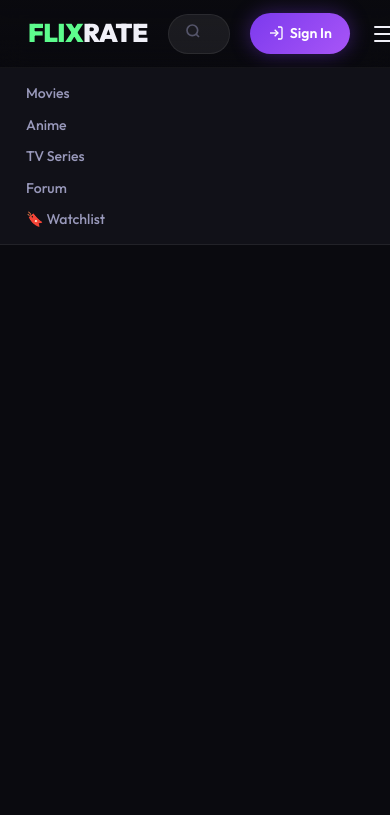
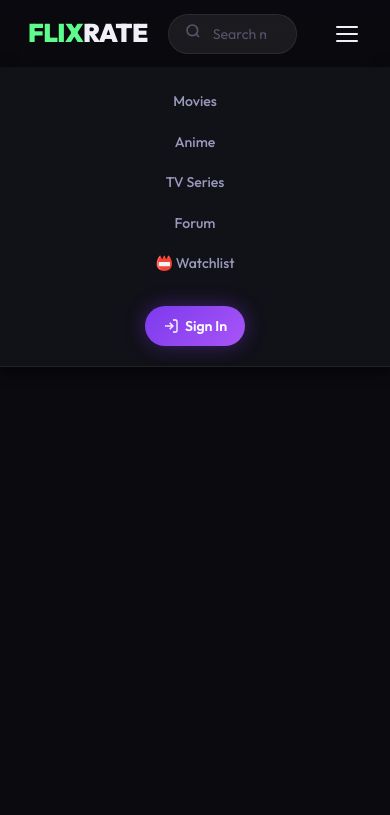
Before and after one commit to matthydmns028/FlixRate, a plain HTML site: page index.html in a window 390 px wide. Both pictures are taken after a click on the button "Toggle navigation". Shown: the top 815 px of the page. Drawn offline with Linux system fonts and the light colour scheme; no server answers.

Commit message:
Update untuk Responsivitas di Mobile

```diff
--- a/css/style.css
+++ b/css/style.css
@@ -923,18 +923,19 @@ textarea {
 
 /* ── Responsive ──────────────────────────────────────────── */
 @media (max-width: 900px) {
-  .nav-links {
+  .nav-actions {
     display: none;
   }
   .nav-toggle {
     display: flex;
+    margin-left: auto;
   }
   .nav-search {
     max-width: 260px;
+    margin-right: 15px; /* optional spacing */
   }
 
-  .nav-menu--open + .nav-links,
-  .nav-links.nav-menu--open {
+  .nav-actions.nav-menu--open {
     display: flex;
     position: absolute;
     top: var(--nav-height);
@@ -943,8 +944,21 @@ textarea {
     background: var(--bg-secondary);
     border-bottom: 1px solid var(--border);
     flex-direction: column;
-    align-items: flex-start;
-    padding: 12px;
+    align-items: center;
+    padding: 20px;
+    gap: 20px;
+    box-shadow: 0 4px 12px rgba(0,0,0,0.5);
+  }
+
+  .nav-actions.nav-menu--open .nav-links {
+    flex-direction: column;
+    align-items: center;
+    gap: 15px;
+    margin: 0;
+  }
+
+  .nav-actions.nav-menu--open #nav-user-area {
+    margin-top: 10px;
   }
 
   .row-prev,
--- a/index.html
+++ b/index.html
@@ -62,18 +62,20 @@
         ></div>
       </div>
 
+      <div class="nav-actions" id="nav-menu">
         <!-- Nav links -->
-      <ul class="nav-links" id="nav-menu" role="navigation">
+        <ul class="nav-links" role="navigation">
           <li><a href="browse.html?type=movie">Movies</a></li>
           <li><a href="browse.html?type=anime">Anime</a></li>
           <li><a href="browse.html?type=tv">TV Series</a></li>
           <li><a href="forum.html">Forum</a></li>
-        <li><a href="watchlist.html">🔖 Watchlist</a></li>
+          <li><a href="watchlist.html">📛 Watchlist</a></li>
         </ul>
 
         <!-- User area -->
         <div id="nav-user-area">
           <!-- Populated by auth.js -->
+        </div>
       </div>
 
       <!-- Mobile toggle -->
@@ -445,7 +447,8 @@
 
     <script src="js/auth.js"></script>
 
-    <script src="js/api.js"></script><script src="js/global_search.js"></script>
+    <script src="js/api.js"></script>
+    <script src="js/global_search.js"></script>
     <script src="js/colorExtractor.js"></script>
     <script src="js/hero.js"></script>
     <script type="module" src="js/contextmenu.js"></script>
```
Also changed, not shown: browse.html (+5 -3 lines), detail.html (+5 -4 lines), forum.html (+4 -2 lines), profile.html (+4 -2 lines), search.html (+5 -3 lines), view-all.html (+8 -2 lines), watchlist.html (+5 -3 lines). Lines whose indentation alone changed are shown as unchanged.
